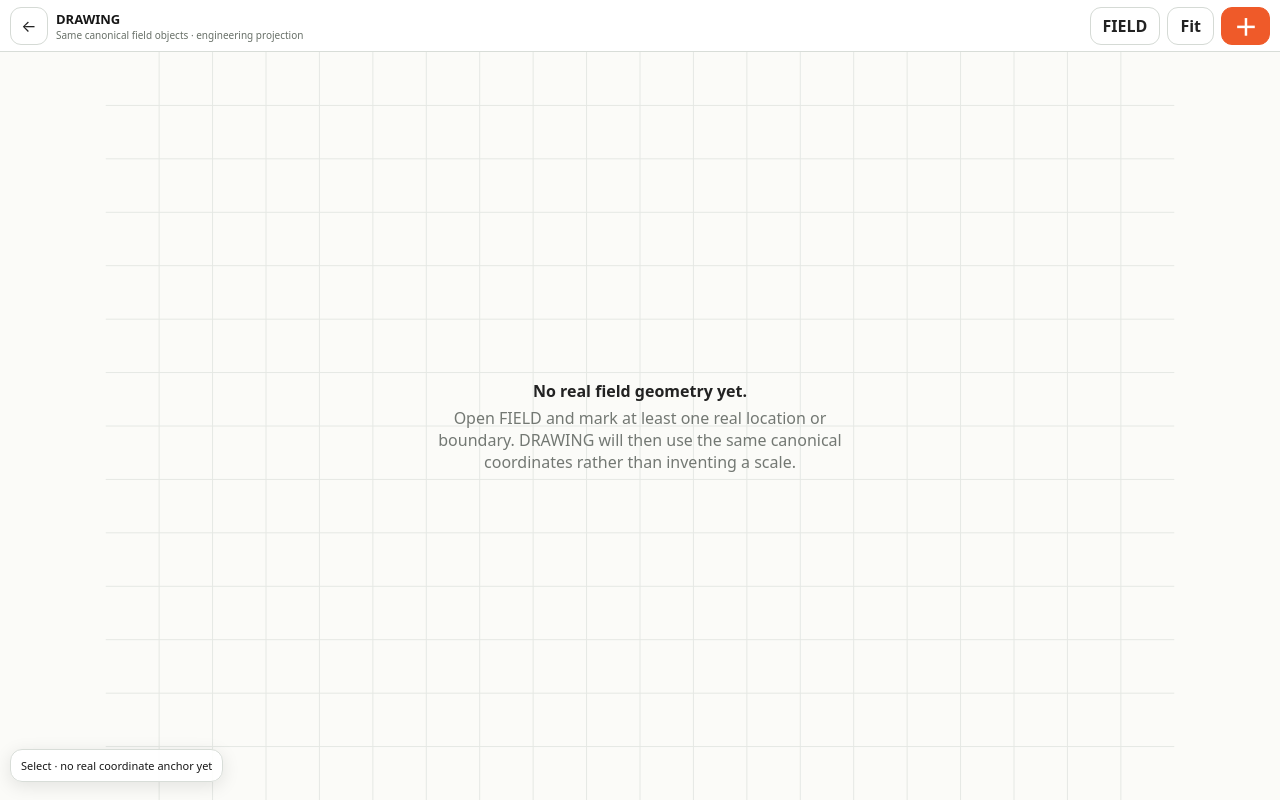
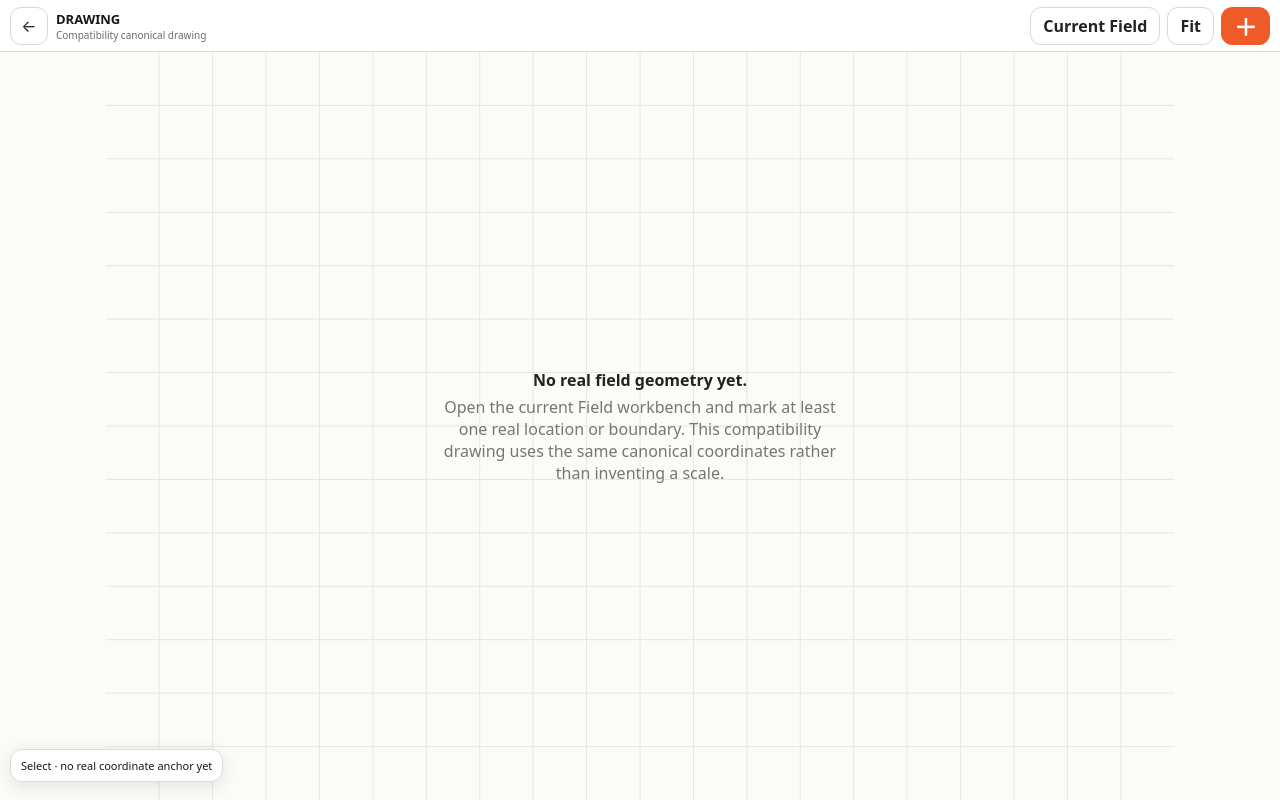
Before and after one commit to koffykraft/irrigation-tagro-os, a plain HTML site: page app/environment-v1/spatial-drawing.html in a window 1280 px wide. Drawn offline with Linux system fonts and the light colour scheme.

Commit message:
Point compatibility Drawing back to unified Workbench

```diff
--- a/app/environment-v1/spatial-drawing.html
+++ b/app/environment-v1/spatial-drawing.html
@@ -10,10 +10,10 @@
 <body>
 <div class="page">
   <header class="topbar">
-    <a class="back" href="./field-map.html" aria-label="Back to field map">←</a>
-    <div class="title"><b>DRAWING</b><span>Same canonical field objects · engineering projection</span></div>
+    <a class="back" href="./workbench.html?view=drawing" aria-label="Back to current Drawing workbench">←</a>
+    <div class="title"><b>DRAWING</b><span>Compatibility canonical drawing</span></div>
     <div class="controls">
-      <a href="./field-map.html">FIELD</a>
+      <a href="./workbench.html?view=field">Current Field</a>
       <button id="fitButton" type="button">Fit</button>
       <button id="workButton" class="work" type="button">＋</button>
     </div>
@@ -21,7 +21,7 @@
 
   <main class="stage">
     <svg id="canvas" class="canvas" viewBox="0 0 1000 700" role="application" aria-label="Irrigation drawing"></svg>
-    <div id="empty" class="empty"><div><b>No real field geometry yet.</b><span>Open FIELD and mark at least one real location or boundary. DRAWING will then use the same canonical coordinates rather than inventing a scale.</span></div></div>
+    <div id="empty" class="empty"><div><b>No real field geometry yet.</b><span>Open the current Field workbench and mark at least one real location or boundary. This compatibility drawing uses the same canonical coordinates rather than inventing a scale.</span></div></div>
 
     <aside id="workMenu" class="workmenu">
       <div class="workhead"><b>Work on drawing</b><button id="closeWork" type="button">×</button></div>
```
